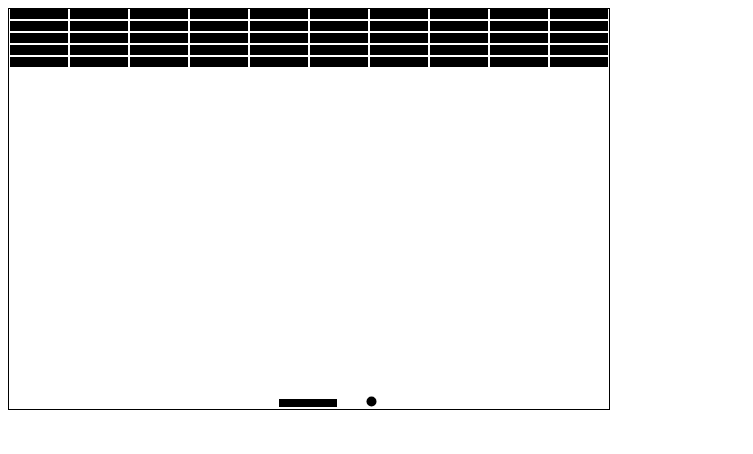
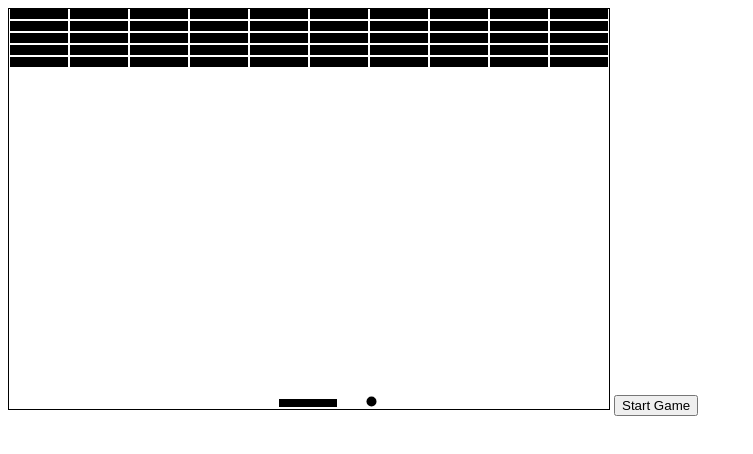
Before and after one commit to marknach/breakout_clone, a plain HTML site: page index.html in a window 1280 px wide. Shown: the whole page, without its empty margins (0-753 px from the left). Drawn offline with Linux system fonts and the light colour scheme.

Commit message:
add restart button + bounce from paddle is affected by how far away from the middle you hit

```diff
--- a/index.html
+++ b/index.html
@@ -12,5 +12,6 @@
 </head>
 <body onload="onLoad();">
 <canvas id="game" width="600" height="400"></canvas>
+<button id="start" onclick="onLoad();">Start Game</button>
 </body>
 </html>
--- a/js/game.js
+++ b/js/game.js
@@ -93,6 +93,7 @@ function onLoad() {
     if ((ball['y'] > canvas.height - BALL_RADIUS - BLOCK_HEIGHT) &&
       (ball['x']  > paddle['x'] - BALL_RADIUS && ball['x'] < paddle['x'] + BLOCK_WIDTH + BALL_RADIUS) ) {
       ball['dy'] *= -1;
+      ball['dx'] -= (paddle['x'] + (BLOCK_WIDTH / 2) - ball['x']) / (BLOCK_WIDTH / 2);
     }
     for (var y = 0; y < NUM_ROWS; y++) {
       for (var x = 0; x < NUM_COLUMNS; x++) {
```
